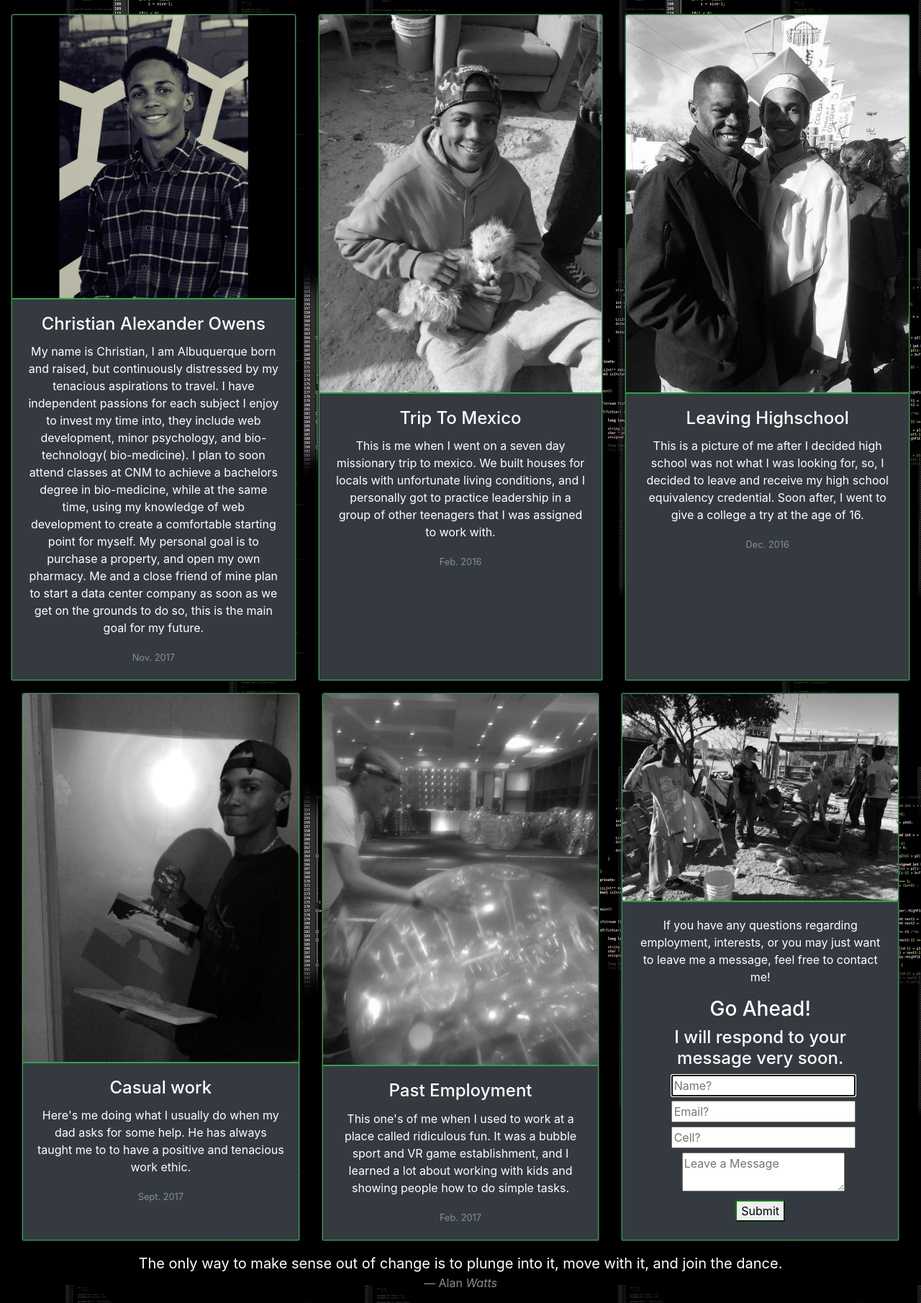
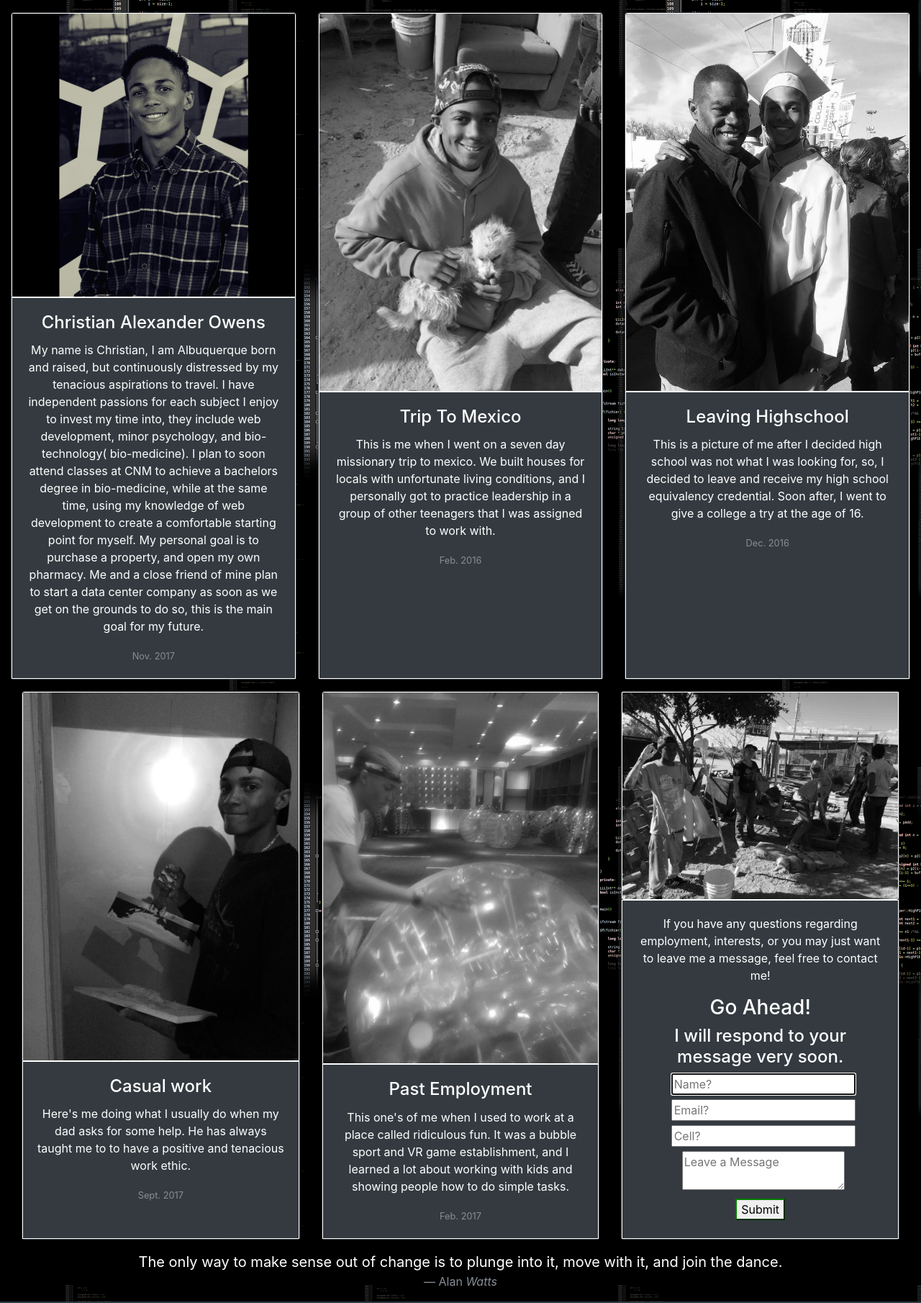
Before and after one commit to ChrisOwens505/personalwebsiteproject, a PHP site: page / in a window 1280 px wide. Shown: the part 375-2185 px from the top of the page at 72% size. Run offline with PHP 8.4, Linux system fonts and the light colour scheme; some libraries are stand-ins or nearby versions.

Commit message:
attempting to add custom css to bootstrap

```diff
--- a/public_html/css/stylesheet.css
+++ b/public_html/css/stylesheet.css
@@ -41,3 +41,9 @@ body{
 .submit{
 	border-color: green;
 }
+.card-img-top{
+	background-color: black;
+}
+.card-background{
+	background-color: black;
+}
--- a/public_html/index.php
+++ b/public_html/index.php
@@ -18,13 +18,13 @@
 	</head>
 	<body class="text">
 
-		<nav class="navbar navbar-expand-lg navbar-light bg-dark mb-3 border border-success" >
-			<button class="navbar-toggler navbar-toggler-right" type="button" data-toggle="collapse" data-target="#navbarTogglerDemo02" aria-controls="navbarTogglerDemo02" aria-expanded="false" aria-label="Toggle navigation">
+		<nav class="navbar navbar-expand-lg navbar-light mb-3 " >
+			<button class="navbar-toggler navbar-toggler-right bg-white" type="button" data-toggle="collapse" data-target="#navbarTogglerDemo02" aria-controls="navbarTogglerDemo02" aria-expanded="false" aria-label="Toggle navigation">
 
 				<span class="navbar-toggler-icon"></span>
 
 			</button>
-			<a class="navbar-brand text-white" href="https://bootcamp-coders.cnm.edu/~cowens17/personalwebsiteproject/public_html/documentation/milestone-1.php#!">C.O</a>
+			<a class="navbar-brand text-white" href="https://bootcamp-coders.cnm.edu/~cowens17/personalwebsiteproject/public_html/">C.O</a>
 			<div class="collapse navbar-collapse" id="navbarTogglerDemo02">
 				<ul class="navbar-nav mr-auto mt-2 mt-md-0">
 					<li>
@@ -60,24 +60,24 @@
 				<div class="col">
 					<div class="card-deck">
 						<div class="card text-white bg-dark mb-3">
-							<img class="card-img-top border border-success" src="images/me.jpeg" alt="Card image cap">
-							<div class="card-body border border-success">
+							<img class="card-img-top border border-white" src="images/me.jpeg" alt="Card image cap">
+							<div class="card-body border border-white">
 								<h4 class="card-title">Christian Alexander Owens</h4>
 								<p class="card-text">My name is Christian, I am Albuquerque born and raised, but continuously distressed by my tenacious                                                 aspirations to travel. I have independent passions for each subject I enjoy to invest my time into, they include web development, minor psychology, and bio-technology( bio-medicine). I plan to soon attend classes at CNM to achieve a bachelors degree in bio-medicine, while at the same time, using my knowledge of web development to create a comfortable starting point for myself. My personal goal is to purchase a property, and open my own pharmacy. Me and a close friend of mine plan to start a data center company as soon as we get on the grounds to do so, this is the main goal for my future.</p>
 								<p class="card-text"><small class="text-muted">Nov. 2017</small></p>
 							</div>
 						</div>
 						<div class="card text-white bg-dark mb-3">
-							<img class="card-img-top border border-success" src="images/meandelchapo.jpeg" alt="Card image cap">
-							<div class="card-body border border-success">
+							<img class="card-img-top border border-white" src="images/meandelchapo.jpeg" alt="Card image cap">
+							<div class="card-body border border-white">
 								<h4 class="card-title">Trip To Mexico</h4>
 								<p class="card-text">This is me when I went on a seven day missionary trip to mexico. We built houses for locals with unfortunate living conditions, and I personally got to practice leadership in a group of other teenagers that I was assigned to work with.</p>
 								<p class="card-text"><small class="text-muted">Feb. 2016</small></p>
 							</div>
 						</div>
 						<div class="card text-white bg-dark mb-3">
-							<img class="card-img-top border border-success" src="images/meandmydad.jpeg" alt="Card image cap">
-							<div class="card-body border border-success">
+							<img class="card-img-top border border-white" src="images/meandmydad.jpeg" alt="Card image cap">
+							<div class="card-body border border-white">
 								<h4 class="card-title">Leaving Highschool</h4>
 								<p class="card-text">This is a picture of me after I decided high school was not what I was looking for, so, I decided to leave and receive my high school equivalency credential. Soon after, I went to give a college a try at the age of 16. </p>
 								<p class="card-text"><small class="text-muted">Dec. 2016</small></p>
@@ -92,24 +92,24 @@
 		<div class="col">
 			<div class="card-deck">
 				<div class="card text-white bg-dark mb-3">
-					<img class="card-img-top border border-success" src="images/itsjustdrywall.jpeg" alt="Card image cap">
-					<div class="card-body border border-success">
+					<img class="card-img-top border border-white" src="images/itsjustdrywall.jpeg" alt="Card image cap">
+					<div class="card-body border border-white">
 						<h4 class="card-title">Casual work</h4>
 						<p class="card-text">Here's me doing what I usually do when my dad asks for some help. He has always taught me to to have a positive and tenacious work ethic.</p>
 						<p class="card-text"> <small class="text-muted">Sept. 2017</small></p>
 					</div>
 				</div>
 				<div class="card text-white bg-dark mb-3">
-					<img class="card-img-top border border-success" src="images/pastwork.jpeg">
-					<div class="card-body border border-success">
+					<img class="card-img-top border border-white" src="images/pastwork.jpeg">
+					<div class="card-body border border-white">
 						<h4 class="card-title">Past Employment</h4>
 						<p class="card-text">This one's of me when I used to work at a place called ridiculous fun. It was a bubble sport and VR game establishment, and I learned a lot about working with kids and showing people how to do simple tasks. </p>
 						<p class="card-text"><small class="text-muted">Feb. 2017</small></p>
 					</div>
 				</div>
 				<div class="card text-white bg-dark mb-3">
-					<img class="card-img-bottom border border-success" src="images/meinpaint.jpeg" >
-					<div class="card-body border border-success">
+					<img class="card-img-bottom border border-white" src="images/meinpaint.jpeg" >
+					<div class="card-body border border-white">
 						<p>
 							If you have any questions regarding employment, interests, or you may just want to leave me a message, feel free to contact me!
 						</p>
```
